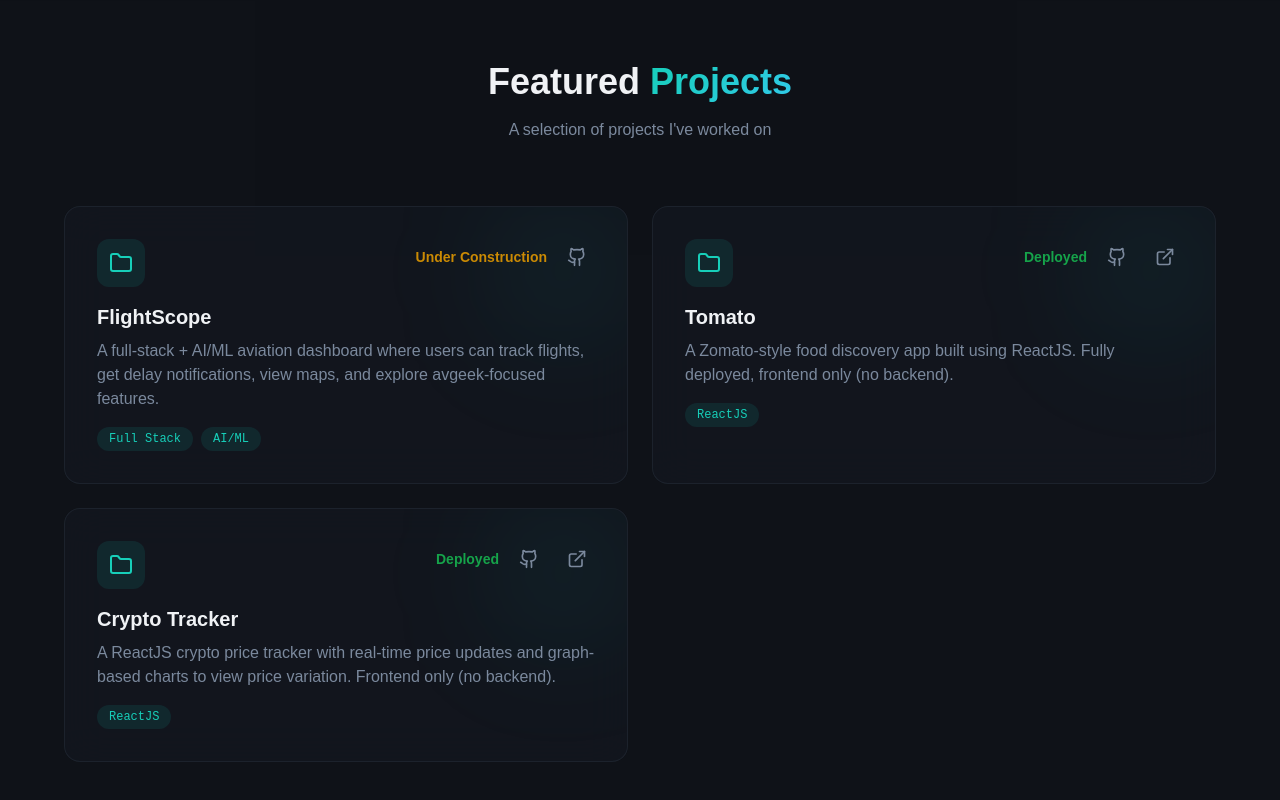
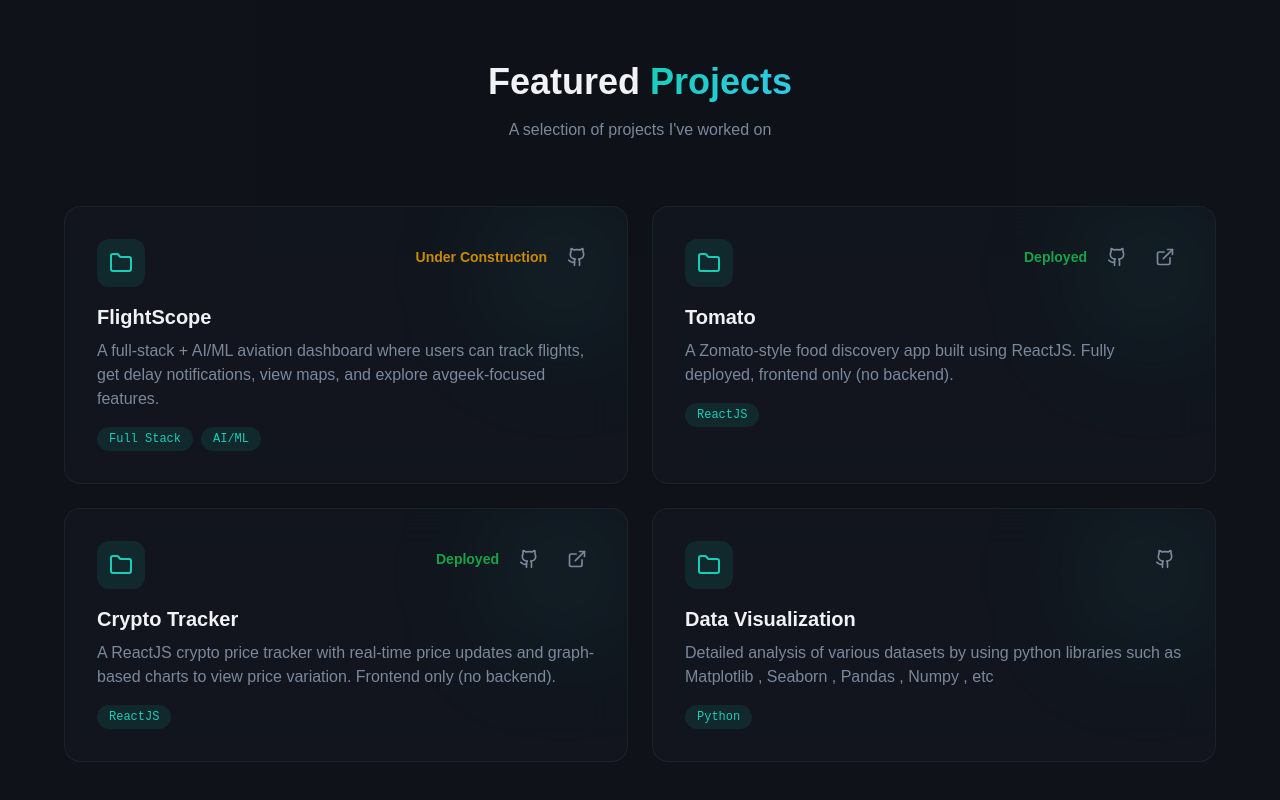
Before and after one commit to DivyanshGarg380/Portfolio, a React (Vite) app: page / in a window 1280 px wide. Shown: the part 3556-4356 px from the top of the page. Built offline with nearby package versions, Linux system fonts and the light colour scheme.

Commit message:
Project Section done

```diff
--- a/src/components/ProjectsSection.tsx
+++ b/src/components/ProjectsSection.tsx
@@ -25,6 +25,14 @@
     github: "https://github.com/DivyanshGarg380/Crypto-Tracker",
     live: "https://crypto-tracker-chi-three.vercel.app/",
     status: "Deployed",
+  },
+  {
+    title: "Data Visualization",
+    description: "Detailed analysis of various datasets by using python libraries such as Matplotlib , Seaborn , Pandas , Numpy , etc",
+    tech: ["Python"],
+    github: "https://github.com/DivyanshGarg380/DAV_CODES",
+    live: null,
+    status: null,
   },
 ];
 
```
